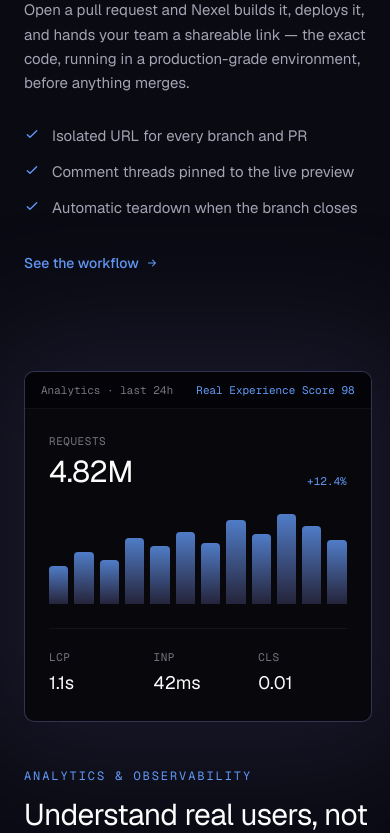
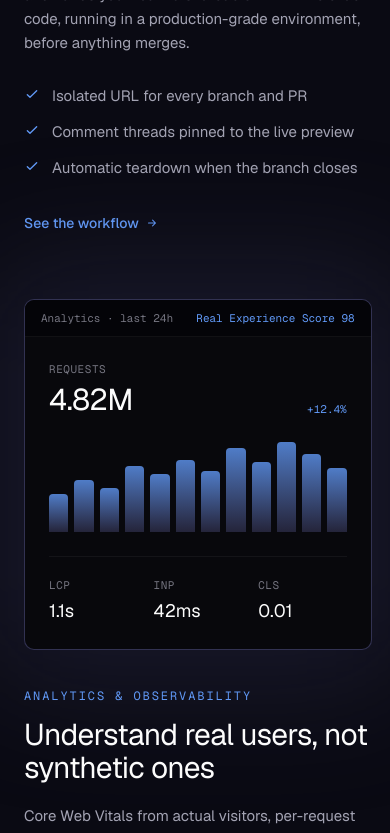
Before and after one commit to mohamed-mostafa0/Nexel, a Next.js app: page / in a window 390 px wide. Shown: the part 1324-2157 px from the top of the page. Built offline with nearby package versions, Linux system fonts and the light colour scheme.

Commit message:
fix:make the platfrom section resppnsive

```diff
--- a/components/landing/Platform.jsx
+++ b/components/landing/Platform.jsx
@@ -9,8 +9,8 @@ import Framed from "../ui/Framed";
 export default function Platform(){
 
     return <>
-          <div id="platform" className="mx-auto max-w-7xl scroll-mt-24 px-6 py-24 md:py-28 lg:px-8">
-            <div className="grid items-center gap-12 md:grid-cols-2 md:gap-16">
+          <div id="platform" className="mx-auto max-w-7xl scroll-mt-24 px-6 py-16 md:py-28 lg:px-8">
+            <div className="grid items-center gap-10 md:grid-cols-2 md:gap-16">
               <Reveal y={20} className="order-2 md:order-1">
                 <p className="eyebrow">Preview deployments</p>
                 <h2 className="mt-4 max-w-md text-3xl font-normal leading-[1.1] tracking-[-0.02em] text-vellum md:text-[38px]">
@@ -79,10 +79,10 @@ export default function Platform(){
               </Reveal>
             </div>
 
-            <div className="mt-24 grid items-center gap-12 md:mt-28 md:grid-cols-2 md:gap-16">
+            <div className="mt-16 grid items-center gap-10 md:mt-28 md:grid-cols-2 md:gap-16">
               <Reveal y={24} className="order-1">
                 <Framed>
-                  <div className="flex items-center justify-between border-b border-white/5 bg-void/70 px-4 py-2.5">
+                  <div className="flex flex-wrap items-center justify-between gap-x-3 gap-y-1 border-b border-white/5 bg-void/70 px-4 py-2.5">
                     <span className="font-mono text-[11px] text-smoke">Analytics · last 24h</span>
                     <span className="font-mono text-[11px] text-iris">Real Experience Score 98</span>
                   </div>
```
Also changed, not shown: components/Motion.jsx (+0 -42 lines).
